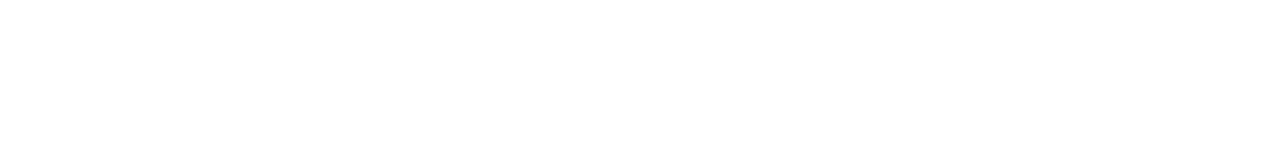
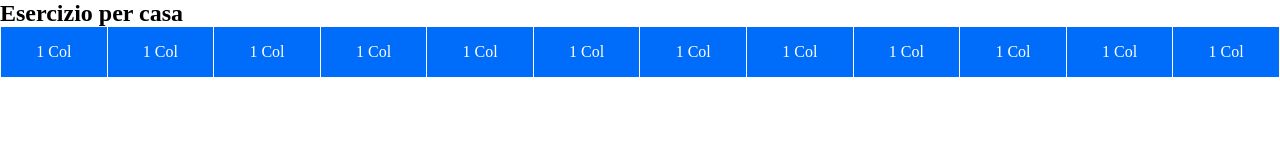
Before and after one commit to GCaringi/html-css-12bool, a plain HTML site: page index.html in a window 1280 px wide. Drawn offline with Linux system fonts and the light colour scheme.

Commit message:
First row done

```diff
--- a/css/style.css
+++ b/css/style.css
@@ -1,4 +1,4 @@
-body{
+.row{
     color: #fff
 }
 
--- a/index.html
+++ b/index.html
@@ -11,7 +11,42 @@
     <body>
         <h2>Esercizio per casa</h2>
         <div class="row">
-
+            <div class="col-1">
+                1 Col
+            </div>
+            <div class="col-1">
+                1 Col
+            </div>
+            <div class="col-1">
+                1 Col
+            </div>
+            <div class="col-1">
+                1 Col
+            </div>
+            <div class="col-1">
+                1 Col
+            </div>
+            <div class="col-1">
+                1 Col
+            </div>
+            <div class="col-1">
+                1 Col
+            </div>
+            <div class="col-1">
+                1 Col
+            </div>
+            <div class="col-1">
+                1 Col
+            </div>
+            <div class="col-1">
+                1 Col
+            </div>
+            <div class="col-1">
+                1 Col
+            </div>
+            <div class="col-1">
+                1 Col
+            </div>
         </div>
 
     </body>
```
